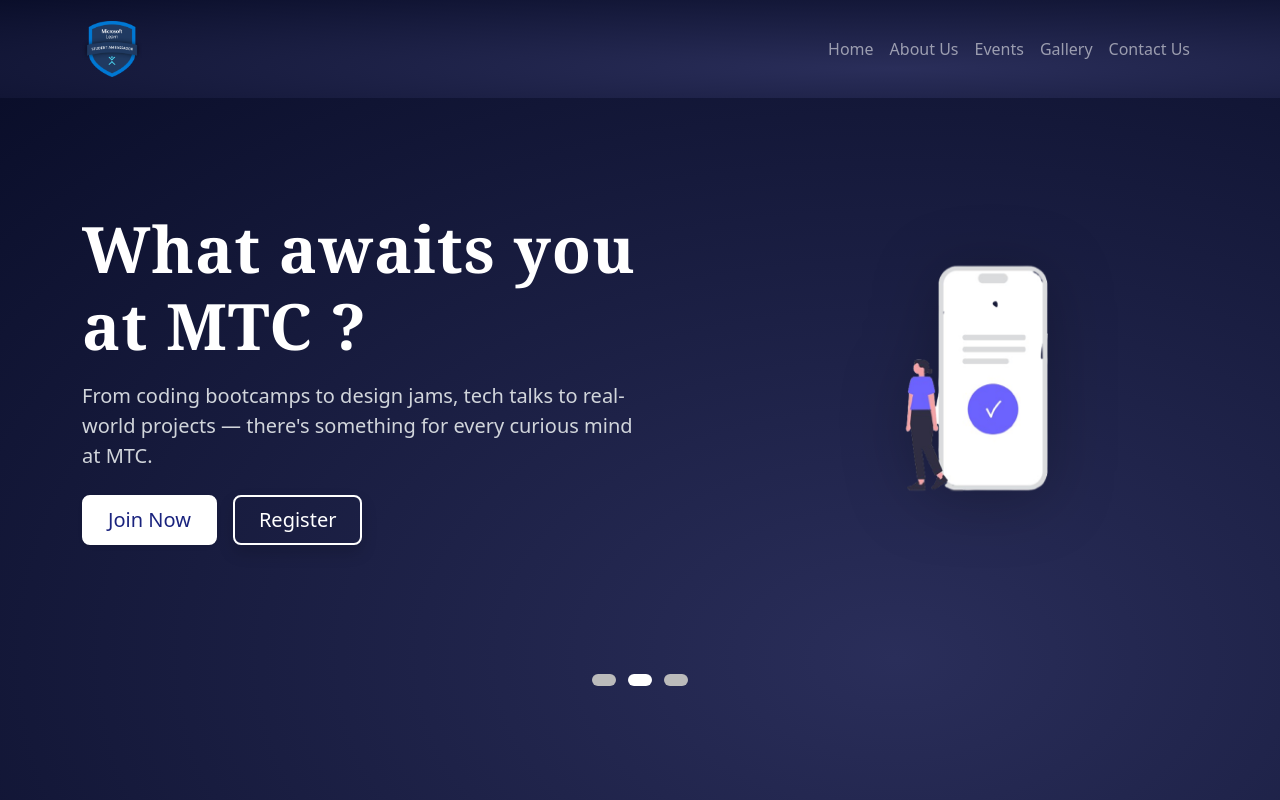
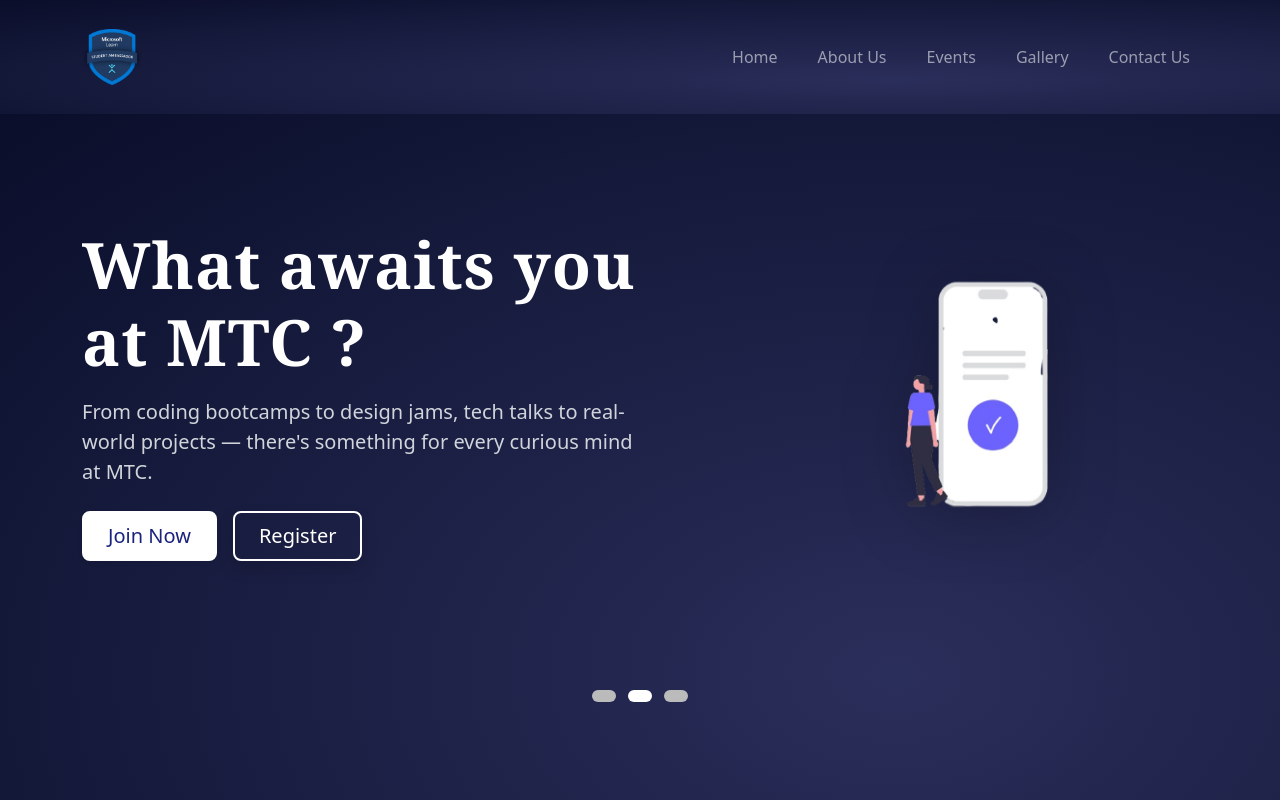
Before and after one commit to msft-tech-community/mtc-website, a React (Vite) app: page / in a window 1280 px wide. Shown: the top 800 px of the page. Built offline with nearby package versions, Linux system fonts and the light colour scheme.

Commit message:
Fix: Add spacing between navbar links for better readability

```diff
--- /dev/null
+++ b/src/components/Header.css
@@ -0,0 +1,9 @@
+.navbar-nav .nav-link {
+  padding-top: 14px;
+  padding-bottom: 14px;
+  display: inline-block;
+}
+.nav-menu {
+    display: flex;
+    gap: 1.5rem; /* Adjust spacing as needed */
+}
--- a/src/components/Header.jsx
+++ b/src/components/Header.jsx
@@ -1,9 +1,10 @@
+import "./Header.css";
 import { Link } from "react-router-dom";
 
 export default function Header() {
     return (
         <nav
-            className="navbar navbar-expand-lg navbar-dark py-3"
+            className="navbar navbar-expand-lg navbar-dark py-4"
             style={{
                 background:
                     "radial-gradient(ellipse at 70% 70%, #2a2e5a 0%, #0a0e2a 100%)",
@@ -26,7 +27,7 @@ export default function Header() {
                     <span className="navbar-toggler-icon"></span>
                 </button>
                 <div className="collapse navbar-collapse" id="navbarNav">
-                    <ul className="navbar-nav ms-auto">
+                    <ul className="navbar-nav ms-auto nav-menu">
                         <li className="nav-item">
                             <Link className="nav-link" to="/">
                                 Home
```
